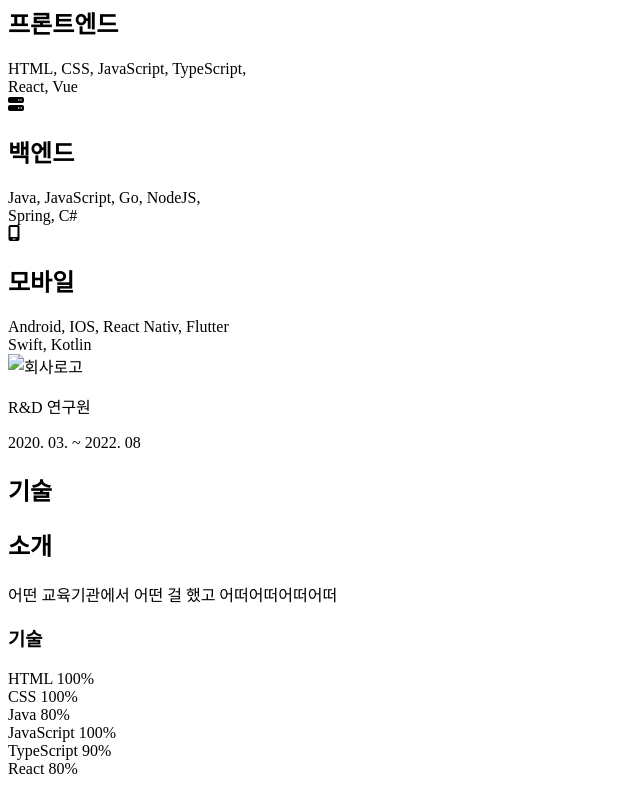
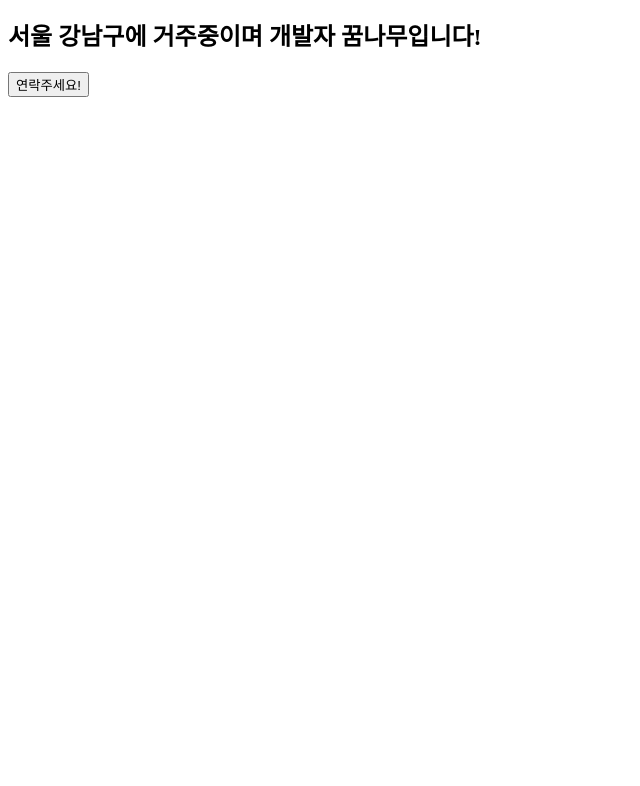
Before and after one commit to dongjinkimbig/portfolio, a plain HTML site: page index.html in a window 1280 px wide. Shown: the part 543-1329 px from the top of the page, without its empty margins (0-640 px from the left). After the commit the page ends 800 px from the top, so only its background shows below. Drawn offline with Linux system fonts and the light colour scheme.

Commit message:
HTML. index.html__home 추가

```diff
--- a/index.html
+++ b/index.html
@@ -44,151 +44,5 @@
     </section>
     <!-- Home 끝 -->
 
-    <!-- 내 소개 시작 -->
-        <section id="about" class="section section__container">
-            <h1>내 소개</h1>
-            <p>
-                소개소개
-            </p>
-            <div class="about__majors">
-                <div class="major">
-                    <div class="major__icon">
-                        <i class="fa-brands fa-html5"></i>
-                        <!-- <i class="fa-brands fa-java"></i> -->
-                    </div>
-                    <h2 class="major__title">프론트엔드</h2>
-                    <div class="major__description">
-                        HTML, CSS, JavaScript, TypeScript,<br>
-                        React, Vue
-                    </div>
-                </div>
-
-                <div class="major">
-                    <div class="major__icon">
-                        <i class="fa-solid fa-server"></i>
-                    </div>
-                    <h2 class="major__title">백엔드</h2>
-                    <div class="major__description">
-                        Java, JavaScript, Go, NodeJS,<br>
-                        Spring, C#
-                    </div>
-                </div>
-
-                <div class="major">
-                    <div class="major__icon">
-                        <i class="fa-solid fa-mobile-screen"></i>
-                    </div>
-                    <h2 class="major__title">모바일</h2>
-                    <div class="major__description">
-                        Android, IOS, React Nativ, Flutter<br>
-                        Swift, Kotlin
-                    </div>
-                </div>
-            </div>
-        </section>
-
-        <div class="about__jobs">
-            <div class="job">
-                <img src="" alt="회사로고">
-            </div>
-            <div class="description">
-                <p class="job__name">
-                    R&D 연구원
-                </p>
-
-                <p class="job_period">
-                    2020. 03. ~ 2022. 08
-                </p>
-            </div>
-        </div>
-    <!-- 내 소개 끝 -->
-    <!-- 기술 시작 -->
-        <section id="skills" class="section">
-            <div class="section__container">
-                <h1>기술</h1>
-                <h2>소개</h2>
-                <p>
-                    어떤 교육기관에서 어떤 걸 했고 어떠어떠어떠어떠
-                </p>
-                <div class="skillset">
-                    <div class="skillset__left">
-                        <h3 class="skillset__title">기술</h3>
-                        <div class="skill">
-                            <div class="skill__description">
-                                <span>HTML</span>
-                                <span>100%</span>
-                            </div>
-                            <div class="skill__bar">
-                                <div class="skill__value">
-
-                                </div>
-                            </div>
-                        </div>
-
-                        <div class="skill">
-                            <div class="skill__description">
-                                <span>CSS</span>
-                                <span>100%</span>
-                            </div>
-                            <div class="skill__bar">
-                                <div class="skill__value">
-
-                                </div>
-                            </div>
-                        </div>
-
-                        <div class="skill">
-                            <div class="skill__description">
-                                <span>Java</span>
-                                <span>80%</span>
-                            </div>
-                            <div class="skill__bar">
-                                <div class="skill__value">
-
-                                </div>
-                            </div>
-                        </div>
-
-                        <div class="skill">
-                            <div class="skill__description">
-                                <span>JavaScript</span>
-                                <span>100%</span>
-                            </div>
-                            <div class="skill__bar">
-                                <div class="skill__value">
-
-                                </div>
-                            </div>
-                        </div>
-
-                        <div class="skill">
-                            <div class="skill__description">
-                                <span>TypeScript</span>
-                                <span>90%</span>
-                            </div>
-                            <div class="skill__bar">
-                                <div class="skill__value">
-
-                                </div>
-                            </div>
-                        </div>
-
-                        <div class="skill">
-                            <div class="skill__description">
-                                <span>React</span>
-                                <span>80%</span>
-                            </div>
-                            <div class="skill__bar">
-                                <div class="skill__value">
-
-                                </div>
-                            </div>
-                        </div>
-
-                    </div>
-                </div>
-            </div>
-        </section>
-    <!-- 기술 끝 -->
 </body>
 </html>
```
Also changed, not shown: Images/remove_rony.png (added).
